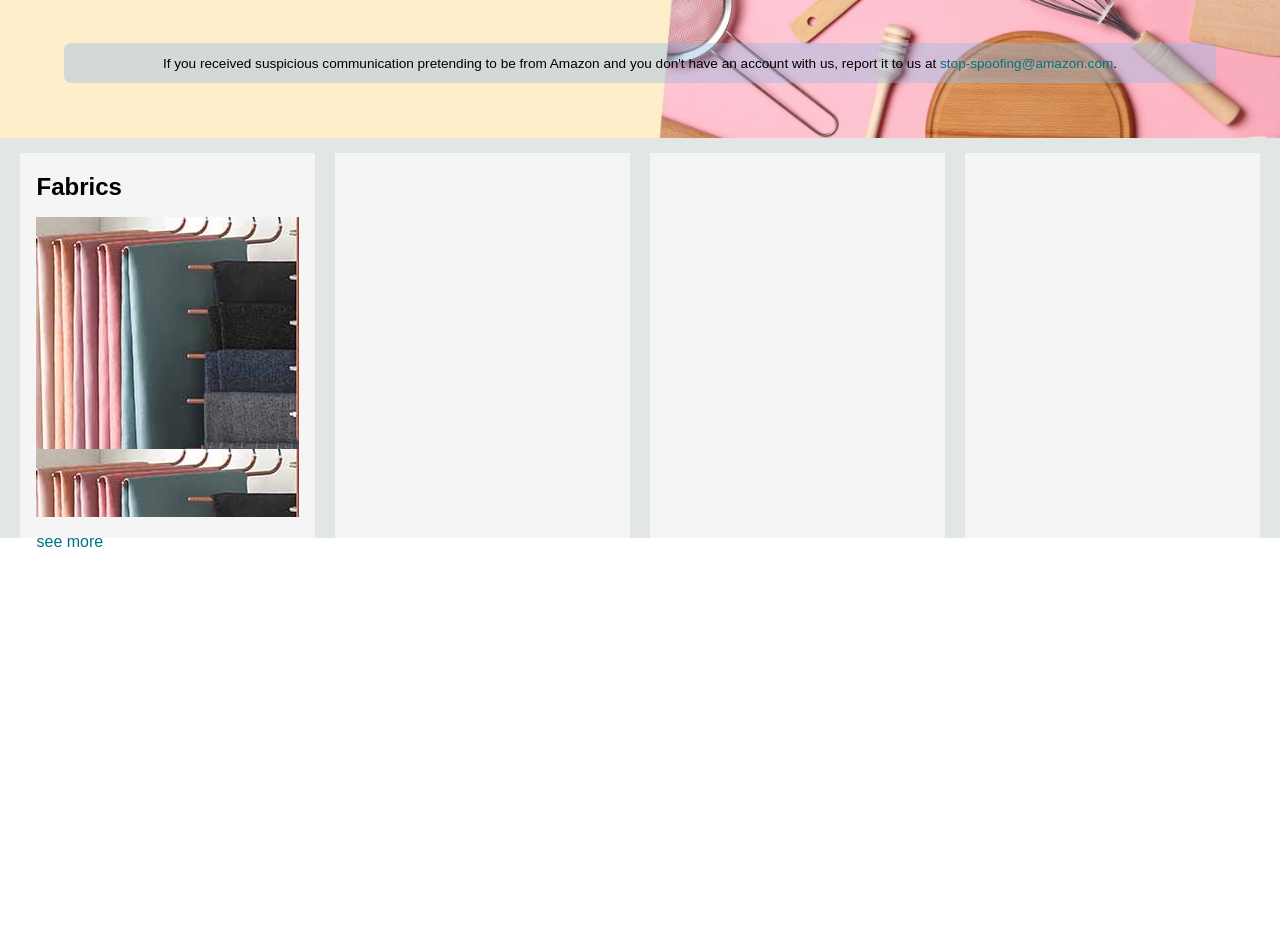
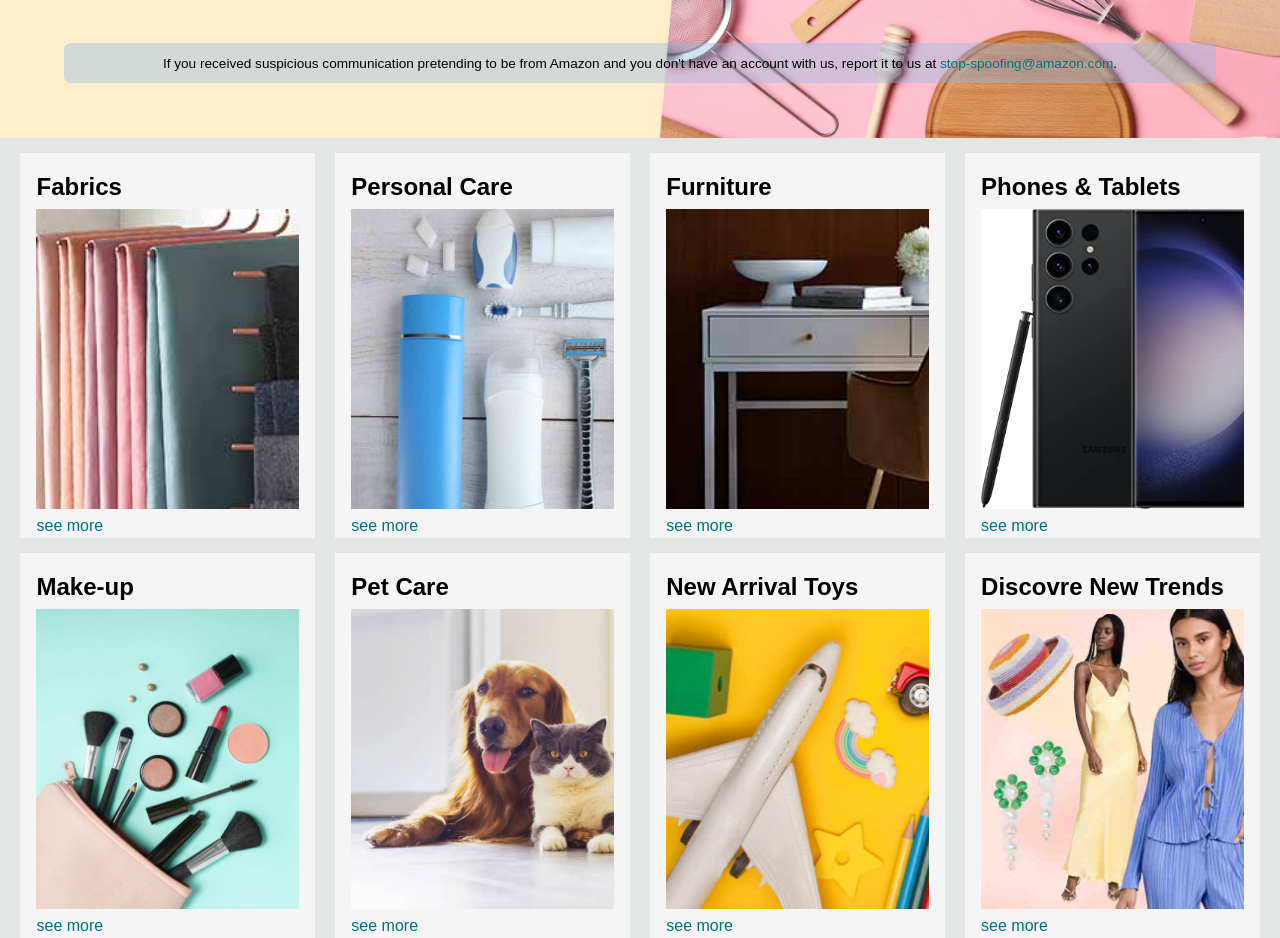
Before and after one commit to code-with-Hamza667/Amazon-clone, a plain HTML site: page index.html in a window 1280 px wide. Shown: the part 360-1298 px from the top of the page. Before the commit the page ends 911 px from the top, so only its background shows below. Drawn offline with Linux system fonts and the light colour scheme.

Commit message:
main section final (updated)

```diff
--- a/index.html
+++ b/index.html
@@ -74,16 +74,62 @@
     </div>
 
     <div class="shop-section">
-        <div class="box1 box">
+        <div class="box">
           <div class="box-content">
             <h2>Fabrics</h2>
           <div class="box-image" style="background-image: url(box1_image.jpg);"></div>
           <p>see more</p>
           </div>
         </div>
-        <div class="box2 box"></div>
-        <div class="box3 box"></div>
-        <div class="box4 box"></div>
+        <div class="box">
+          <div class="box-content">
+            <h2>Personal Care</h2>
+          <div class="box-image" style="background-image: url(box2_image.jpg);"></div>
+          <p>see more</p>
+          </div>
+        </div>
+        <div class="box">
+          <div class="box-content">
+            <h2>Furniture</h2>
+          <div class="box-image" style="background-image: url(box3_image.jpg);"></div>
+          <p>see more</p>
+          </div>
+        </div>
+        <div class="box">
+          <div class="box-content">
+            <h2>Phones & Tablets</h2>
+          <div class="box-image" style="background-image: url(box4_image.jpg);"></div>
+          <p>see more</p>
+          </div>
+        </div>
+        <div class="box">
+          <div class="box-content">
+            <h2>Make-up</h2>
+          <div class="box-image" style="background-image: url(box5_image.jpg);"></div>
+          <p>see more</p>
+          </div>
+        </div>
+        <div class="box">
+          <div class="box-content">
+            <h2>  Pet Care</h2>
+          <div class="box-image" style="background-image: url(box6_image.jpg);"></div>
+          <p>see more</p>
+          </div>
+        </div>
+        <div class="box">
+          <div class="box-content">
+            <h2>New Arrival Toys</h2>
+          <div class="box-image" style="background-image: url(box7_image.jpg);"></div>
+          <p>see more</p>
+          </div>
+        </div>
+        <div class="box">
+          <div class="box-content">
+            <h2>Discovre New Trends</h2>
+          <div class="box-image" style="background-image: url(box8_image.jpg);"></div>
+          <p>see more</p>
+          </div>
+        </div>
     </div>
   </body>
 </html>
--- a/style.css
+++ b/style.css
@@ -165,6 +165,7 @@ span {
 
 .shop-section {
     display: flex;
+    flex-wrap: wrap;
     justify-content: space-evenly;
     background-color: #e2e7e6   ;
 }
@@ -180,9 +181,9 @@ span {
 
 .box-image {
     height: 300px;
-    background-image: cover;
-    margin-top: 1rem;
-    margin-bottom: 1rem;
+    background-size: cover;
+    margin-top: 0.5rem;
+    margin-bottom: 0.5rem;
 }
 
 .box-content {
```
